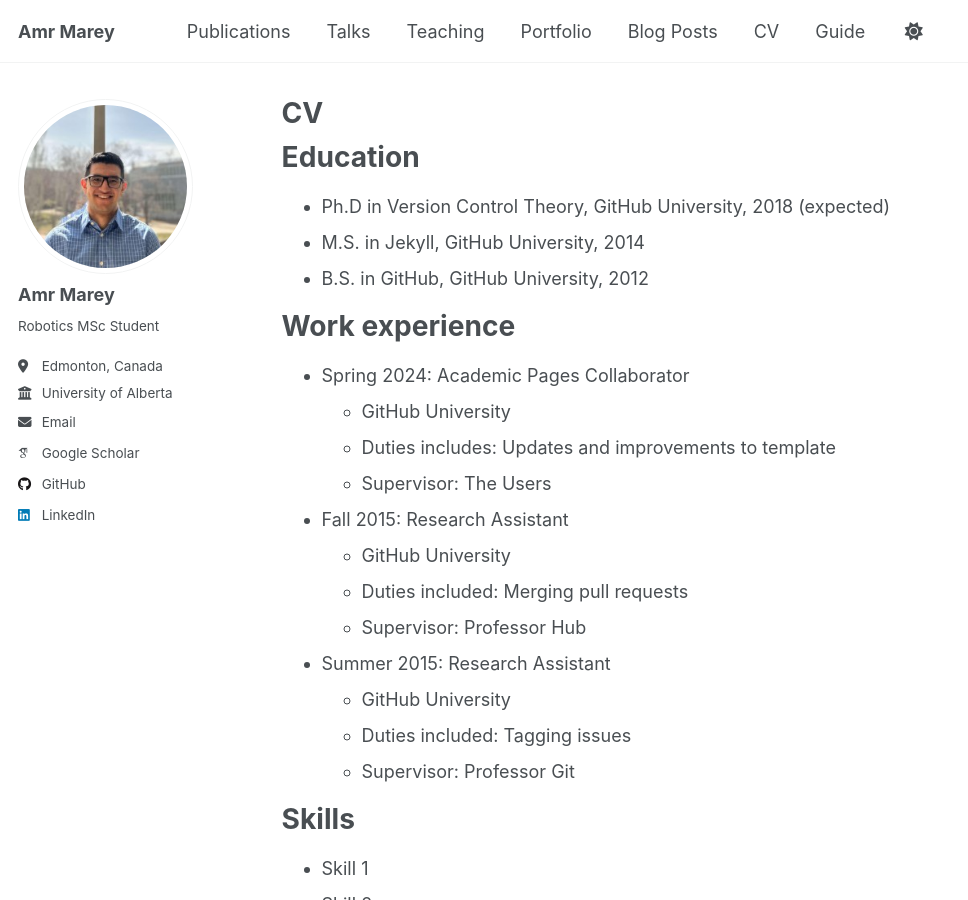
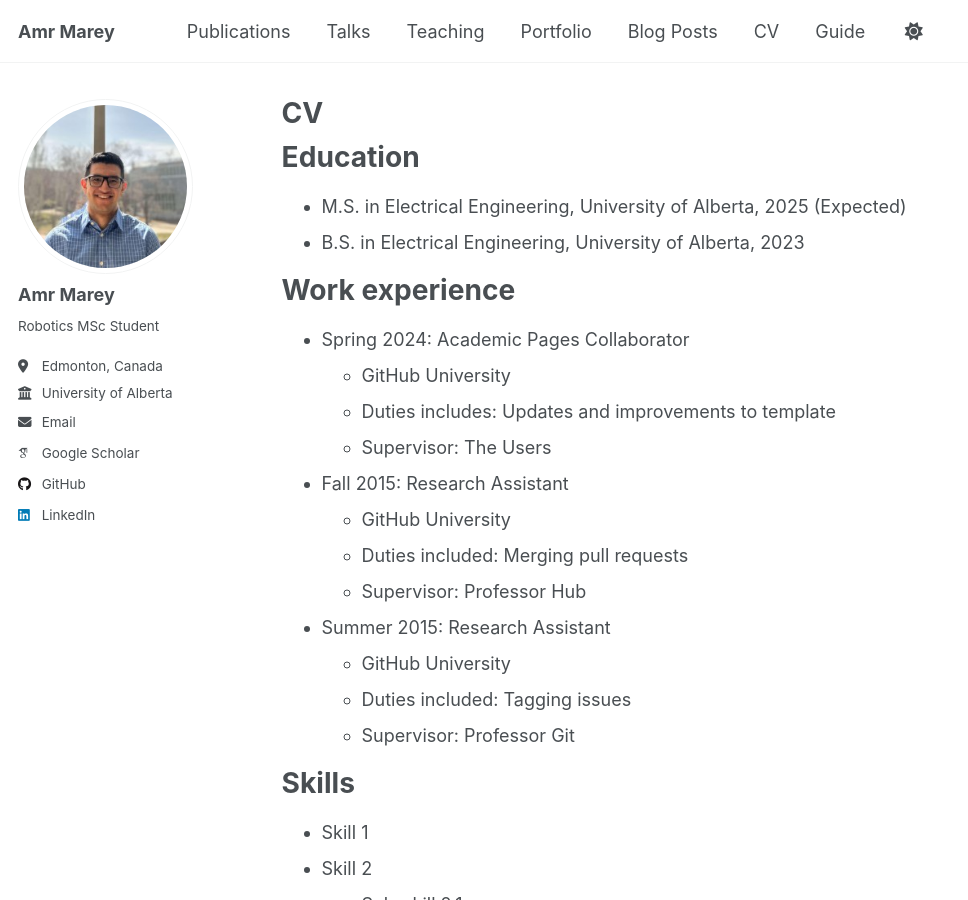
Before and after one commit to amrmarey15/amrmarey15.github.io, a Jekyll site: the page built from _pages/cv.md, in a window 1280 px wide and 900 px high. Shown: the whole window, without its empty margins (0-968 px from the left). Built offline with Jekyll 4.4.1, drawn with Linux system fonts in a browser that asks for light colours; some web fonts are replaced.

Commit message:
New commit

```diff
--- a/_pages/cv.md
+++ b/_pages/cv.md
@@ -11,9 +11,8 @@ redirect_from:
 
 Education
 ======
-* Ph.D in Version Control Theory, GitHub University, 2018 (expected)
-* M.S. in Jekyll, GitHub University, 2014
-* B.S. in GitHub, GitHub University, 2012
+* M.S. in Electrical Engineering, University of Alberta, 2025 (Expected)
+* B.S. in Electrical Engineering, University of Alberta, 2023
 
 Work experience
 ======
```
